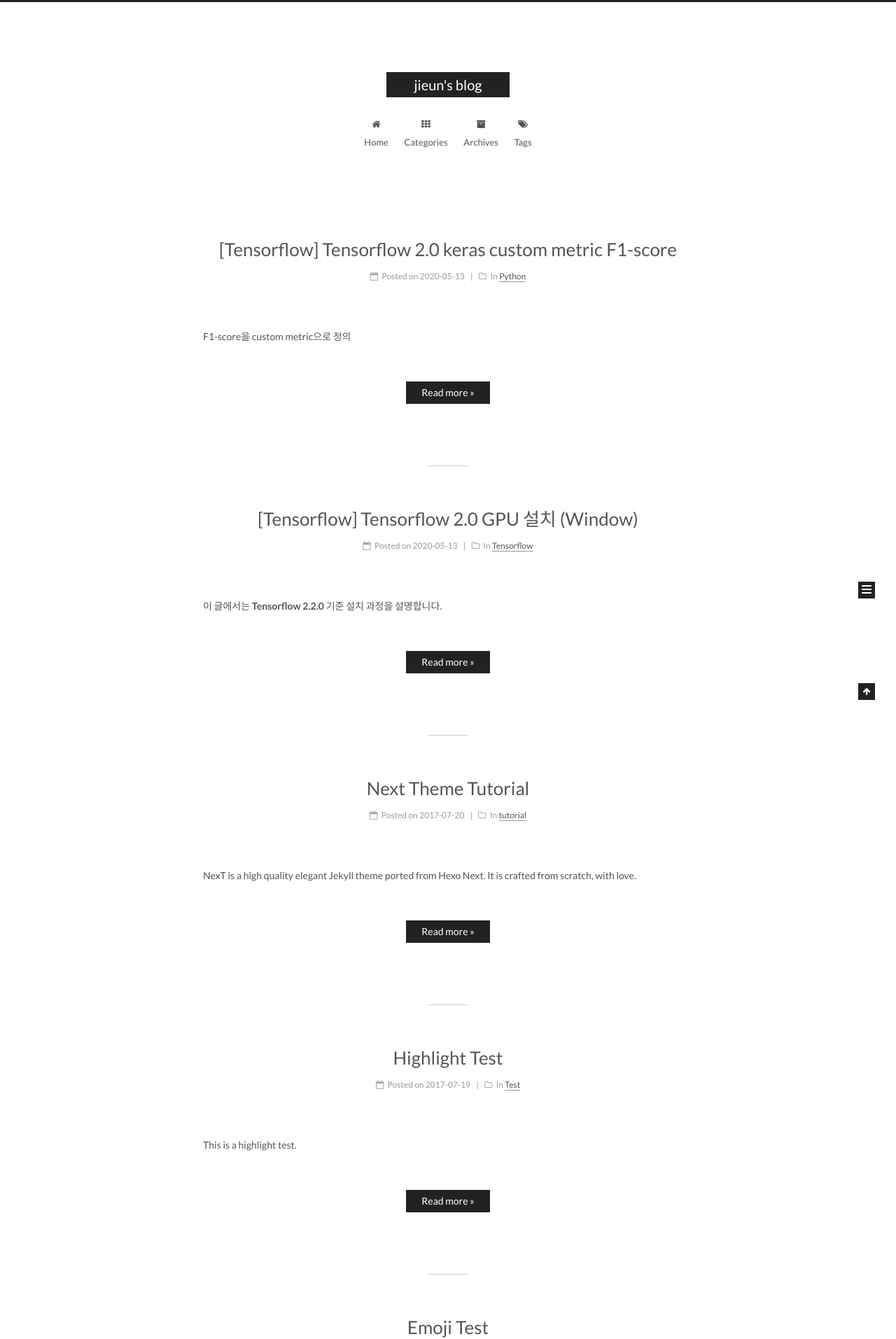
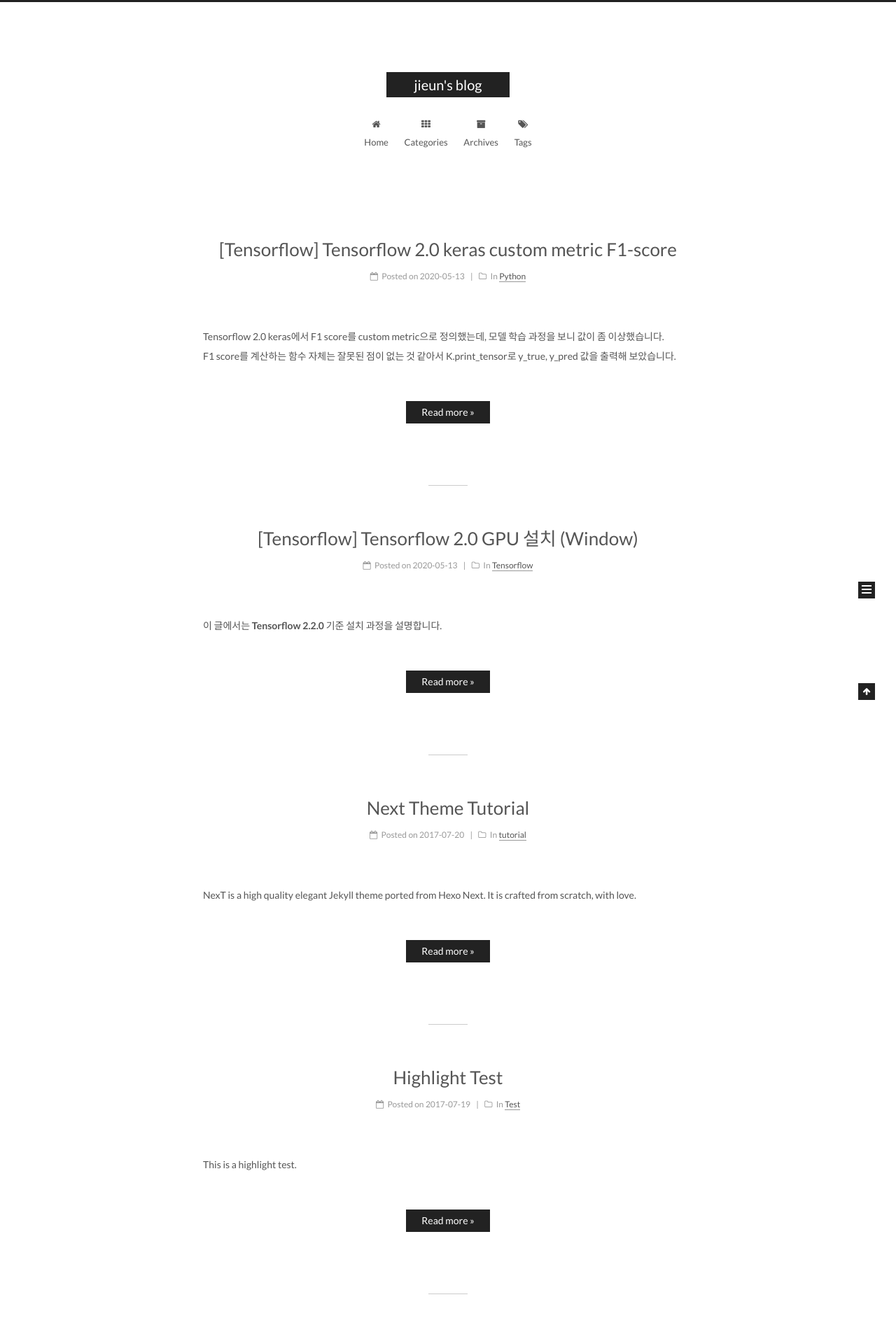
Before and after one commit to jieunc1070/jieunc1070.github.io, a Jekyll site: the page built from index.html, in a window 1280 px wide. Shown: the top 1913 px of the page at 70% size. Built offline with Jekyll 4.4.1, drawn with Linux system fonts in a browser that asks for light colours; emoji names are drawn with the system emoji font; formulas are drawn with MathJax 3; the list of posts is cut into pages by our own code; part of the change alters nothing that is shown.

Commit message:
Update 2020-05-13-Tensorflow-2.0-keras-custom-metric-F1-score.md

```diff
--- a/_posts/2020-05-13-Tensorflow-2.0-keras-custom-metric-F1-score.md
+++ b/_posts/2020-05-13-Tensorflow-2.0-keras-custom-metric-F1-score.md
@@ -1,6 +1,5 @@
 ---
 title: "[Tensorflow] Tensorflow 2.0 keras custom metric F1-score"
-description: F1-score을 custom metric으로 정의
 date: 2020-05-13 21:33:00
 categories:
 - Python
```
